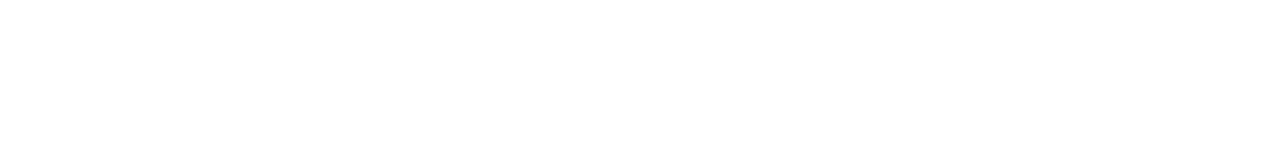
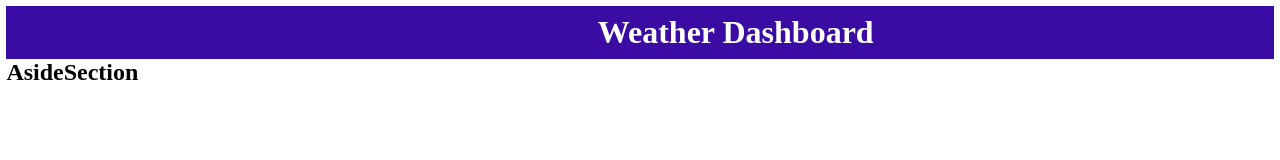
Before and after one commit to jarrodkrauszer/weather_app, a plain HTML site: page index.html in a window 1280 px wide. Drawn offline with Linux system fonts and the light colour scheme.

Commit message:
started working on the header html and css

```diff
--- a/assets/css/style.css
+++ b/assets/css/style.css
@@ -0,0 +1,35 @@
+/* RESETS */
+* {
+	padding: 0;
+	margin: 0;
+	box-sizing: border-box;
+}
+
+html, body {
+  margin: .2rem;
+  height: 100%;
+	display: flex;
+  flex-direction: column;
+}
+
+img {
+	max-width: 100%;
+}
+
+/* HEADER */
+header {
+  display: flex;
+  justify-content: right;
+  align-items: center;
+  background: #3A0CA3;
+}
+
+.heading {
+  color: #fff;
+  padding: .5rem 25rem .5rem;
+}
+
+/* MAIN CONTENT */
+.main-content {
+  display: flex;
+}
--- a/index.html
+++ b/index.html
@@ -7,6 +7,20 @@
     <title>Weather App</title>
   </head>
   <body>
+    <header>
+      <div>
+        <h1 class="heading">Weather Dashboard</h1>
+      </div>
+    </header>
+
+    <main class="main-content">
+      <aside>
+        <h1>Aside</h1>
+      </aside>
+      <section>
+        <h2>Section</h2>
+      </section>
+    </main>
     <script src="./assets/js/script.js"></script>
   </body>
 </html>
```
